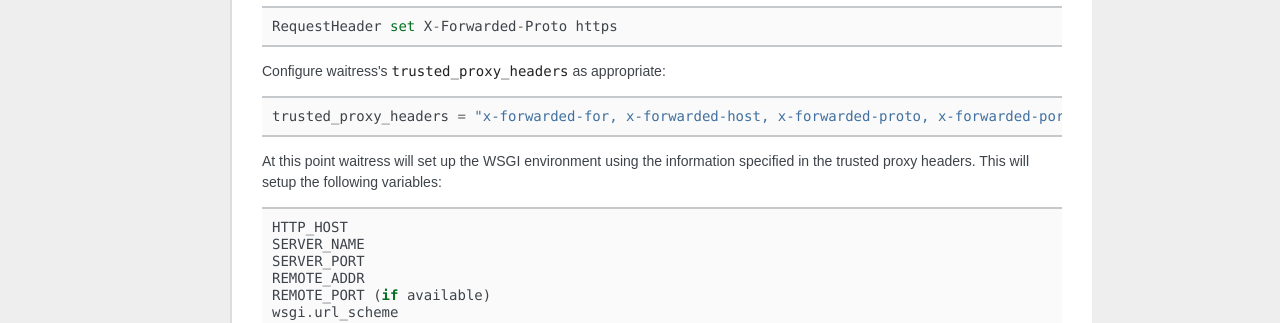
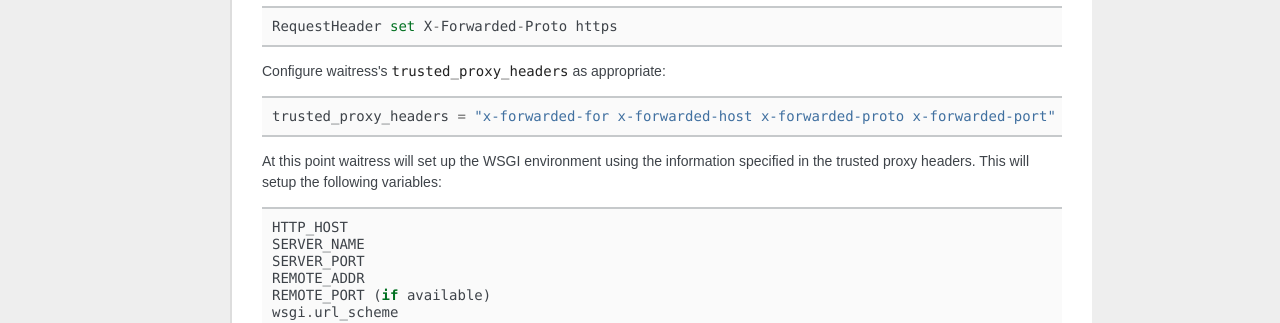
Before and after one commit to Pylons/waitress, a Sphinx documentation site: the page built from docs/reverse-proxy.rst, in a window 1280 px wide. Shown: the part 1304-1627 px from the top of the page. Built offline with Sphinx 7.4.7, drawn with Linux system fonts in a browser that asks for light colours; some web fonts are replaced.

Commit message:
fix docs to not support comma-separated settings
fixes #225

```diff
--- a/docs/reverse-proxy.rst
+++ b/docs/reverse-proxy.rst
@@ -83,7 +83,7 @@ You will also want to add to Apache::
 
 Configure waitress's ``trusted_proxy_headers`` as appropriate::
 
-    trusted_proxy_headers = "x-forwarded-for, x-forwarded-host, x-forwarded-proto, x-forwarded-port"
+    trusted_proxy_headers = "x-forwarded-for x-forwarded-host x-forwarded-proto x-forwarded-port"
 
 At this point waitress will set up the WSGI environment using the information
 specified in the trusted proxy headers. This will setup the following
```
